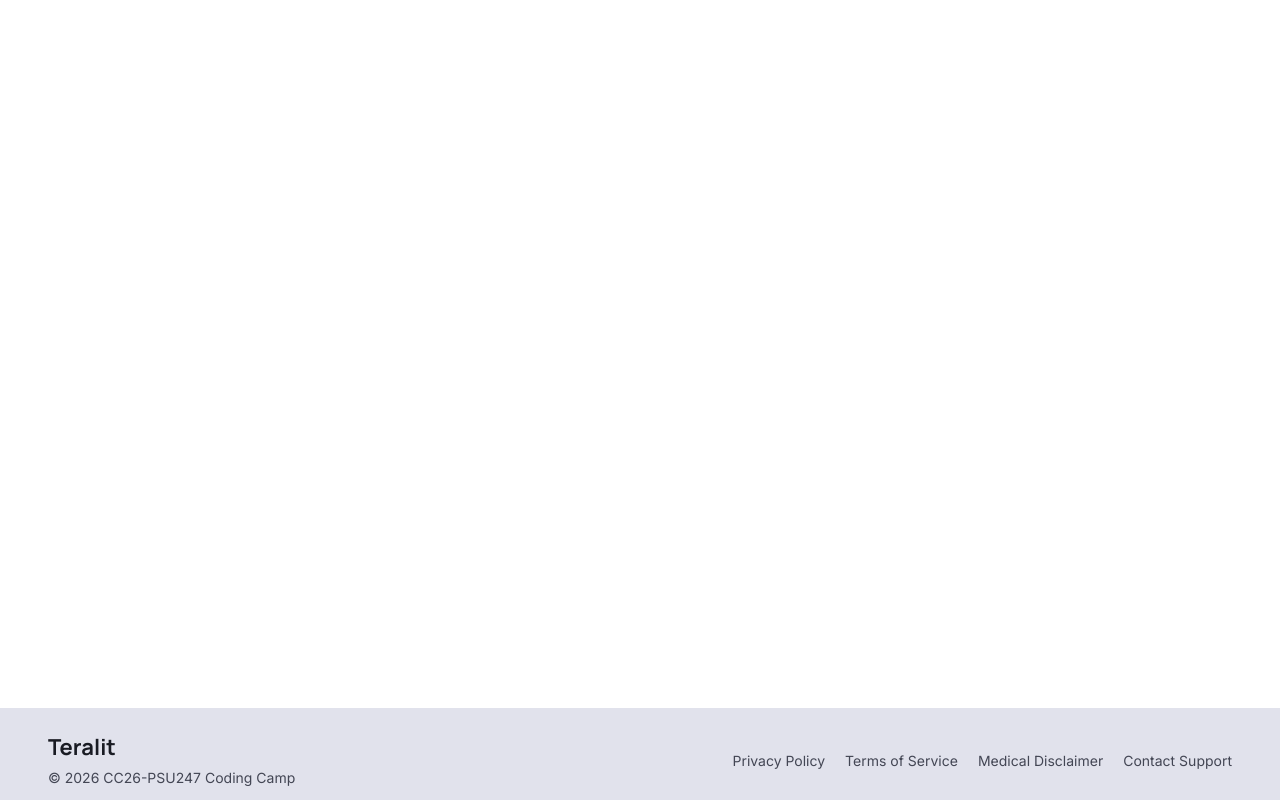
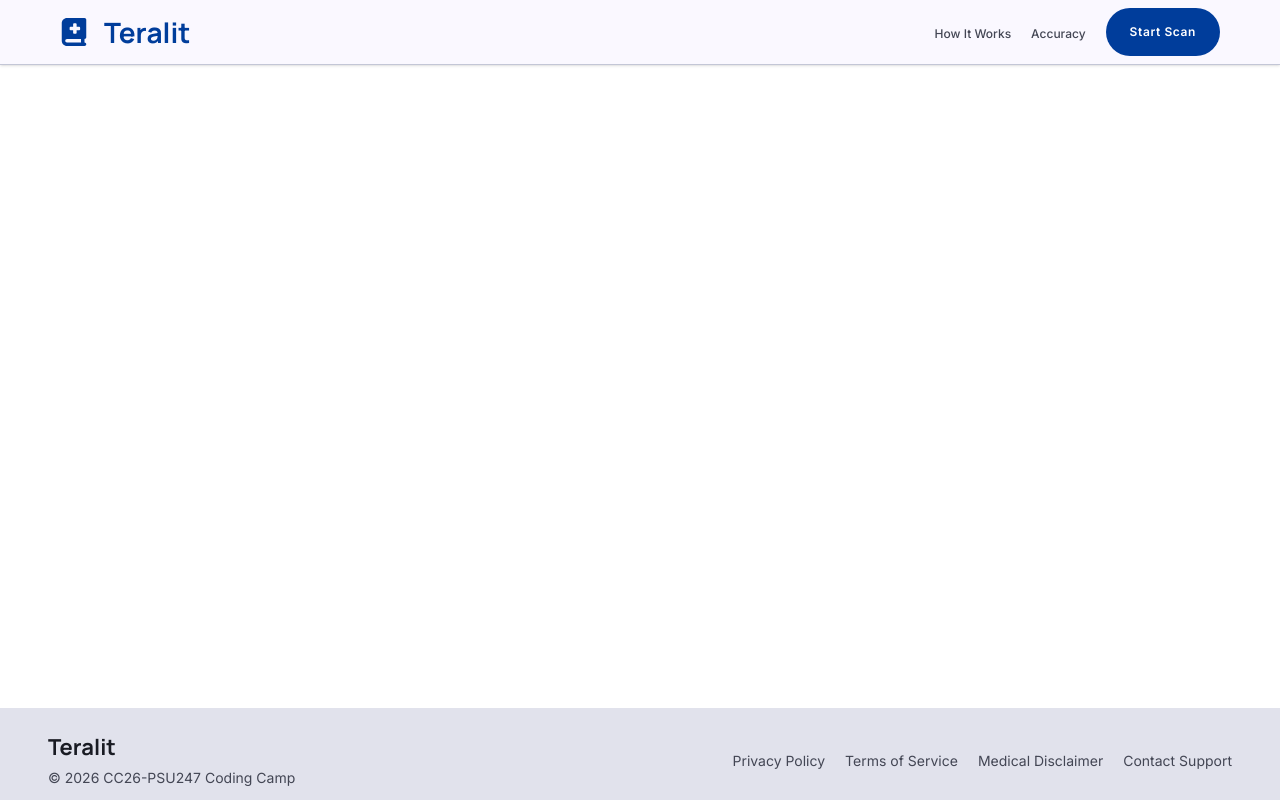
Before and after one commit to dash4k/teralit-frontend, a React (Vite) app: page / in a window 1280 px wide. Built offline with nearby package versions, Linux system fonts and the light colour scheme.

Commit message:
implemented navigation

```diff
--- a/src/App.jsx
+++ b/src/App.jsx
@@ -1,10 +1,10 @@
 import PageFooter from './components/PageFooter';
+import Navigation from './components/Navigation';
 
 function App() {
   return (
     <div className="flex flex-col justify-between items-center min-h-screen w-full">
-      <header>
-      </header>
+      <Navigation />
       <main>
       </main>
       <PageFooter />
```
